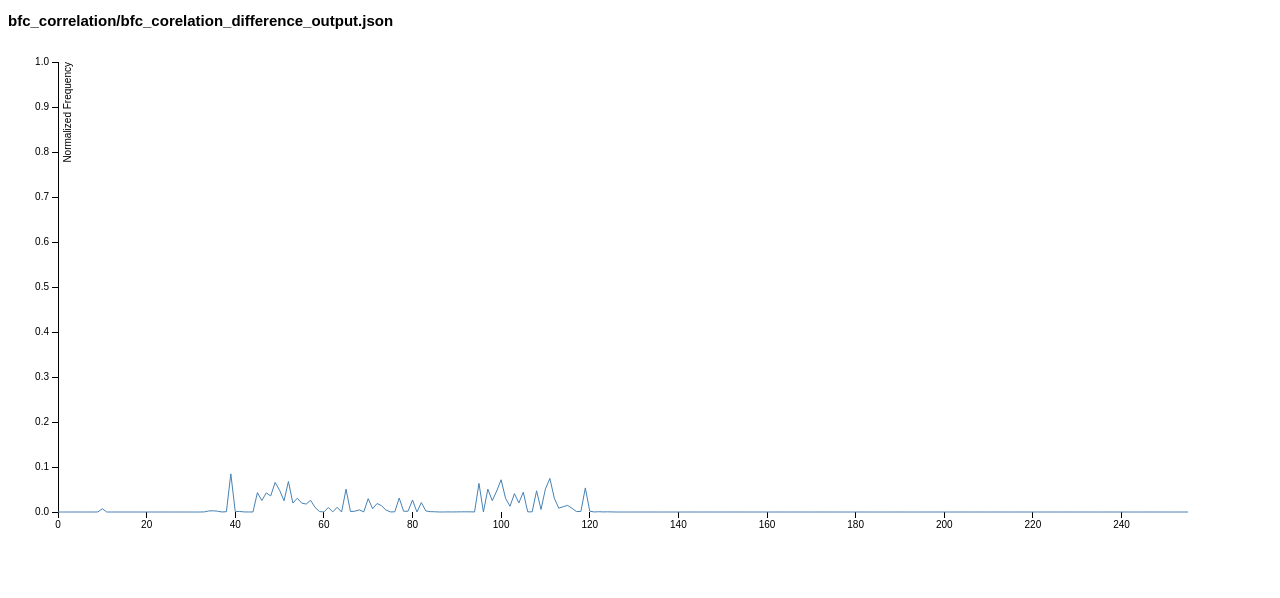
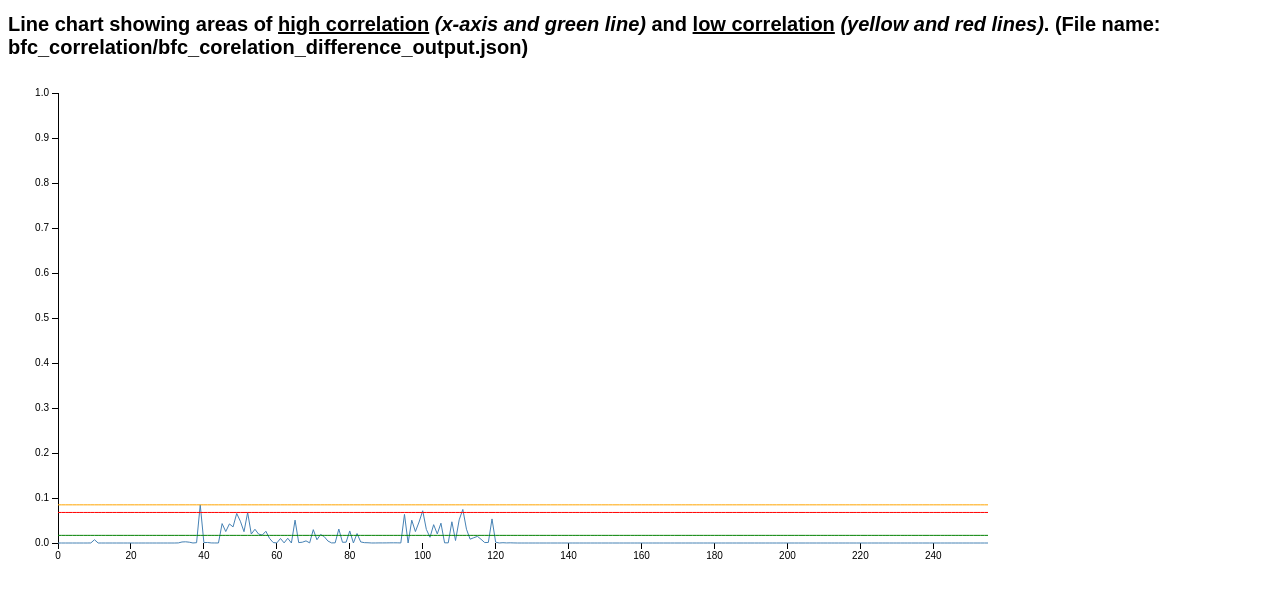
Before and after one commit to harshfatepuria/data-analysis-test, a plain HTML site: page D3_BFC_Correlation_Difference_LineChart.html in a window 1280 px wide. Drawn offline with Linux system fonts and the light colour scheme.

Commit message:
new files

```diff
--- a/D3_BFC_Difference_LineChart.html
+++ b/D3_BFC_Correlation_Difference_LineChart.html
@@ -25,10 +25,29 @@ body {
   stroke-width: 1px;
 }
 
+.glineMax {
+  fill: none;
+  stroke: orange;
+  stroke-width: 1px;
+}
+
+.glineU {
+  fill: none;
+  stroke: red;
+  stroke-width: 1px;
+}
+
+.glineL {
+  fill: none;
+  stroke: green;
+  stroke-width: 1px;
+}
+
+
 </style>
 </head>
 <body>
-<h2 id="name"></h2>
+<h1 id="name">Line chart showing areas of <u>high correlation</u> <em>(x-axis and green line)</em> and <u>low correlation</u> <em>(yellow and red lines)</em>. (File name: </h1>
 <p id="ll"></p>
 <script type="text/javascript" src="d3.min.js" charset="utf-8"></script>
 <script type="text/javascript" src="jquery.js"></script>
@@ -39,25 +58,40 @@ body {
 var fileName="bfc_correlation/bfc_corelation_difference_output.json";
 
 
-  document.getElementById("name").innerHTML=fileName;
+  document.getElementById("name").innerHTML+=fileName+")";
 $.getJSON(fileName, function(json) {
       var data=[];
       var v=0;
+      var maxValue=0,l1=0,l2=0;
+
+        $.each(json, function(i,field){
+        v=parseFloat(field);
+        if(v>maxValue)
+          maxValue=v;
+        });
+
+        l1=0.8*maxValue;
+        l2=0.2*maxValue;
+
+
 
        $.each(json, function(i,field){
         v=parseFloat(field);
 
         //COMPANDING
         //v=Math.log(1+(255*v))/Math.log(256);
+        if(v>maxValue)
+          maxValue=v;
 
-        data.push({date: i, close: v});
+        data.push({date: i, close: v, m:maxValue, l1:l1, l2:l2});
         //console.log(i+" "+v);
 
         });
 
 
+
 var margin = {top: 20, right: 20, bottom: 30, left: 50},
-    width = 1200 - margin.left - margin.right,
+    width = 1000 - margin.left - margin.right,
     height = 500 - margin.top - margin.bottom;
 
 
@@ -79,6 +113,18 @@ var line = d3.svg.line()
     .x(function(d) { return x(d.date); })
     .y(function(d) { return y(d.close); });
 
+var maxline = d3.svg.line()
+    .x(function(d) { return x(d.date); })
+    .y(function(d) { return y(d.m); });
+
+var upline = d3.svg.line()
+    .x(function(d) { return x(d.date); })
+    .y(function(d) { return y(d.l1); });
+
+var lline = d3.svg.line()
+    .x(function(d) { return x(d.date); })
+    .y(function(d) { return y(d.l2); });
+
 var svg = d3.select("body").append("svg")
     .attr("width", width + margin.left + margin.right)
     .attr("height", height + margin.top + margin.bottom)
@@ -97,18 +143,26 @@ var svg = d3.select("body").append("svg")
 
   svg.append("g")
       .attr("class", "y axis")
-      .call(yAxis)
-    .append("text")
-      .attr("transform", "rotate(-90)")
-      .attr("y", 6)
-      .attr("dy", ".71em")
-      .style("text-anchor", "end")
-      .text("Normalized Frequency");
+      .call(yAxis);
 
   svg.append("path")
       .datum(data)
       .attr("class", "line")
       .attr("d", line);
+
+  svg.append("path")
+      .datum(data)
+      .attr("class", "glineMax")
+      .attr("d", maxline);
+  svg.append("path")
+      .datum(data)
+      .attr("class", "glineU")
+      .attr("d", upline);
+
+  svg.append("path")
+      .datum(data)
+      .attr("class", "glineL")
+      .attr("d", lline);
 });
 
 </script>
```
Also changed, not shown: D3_FHT_Signature_heatMap.html (+18 -1 lines).
